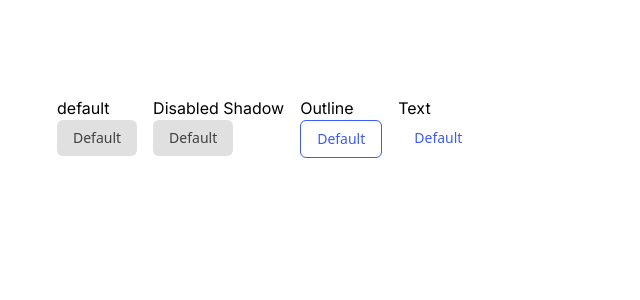
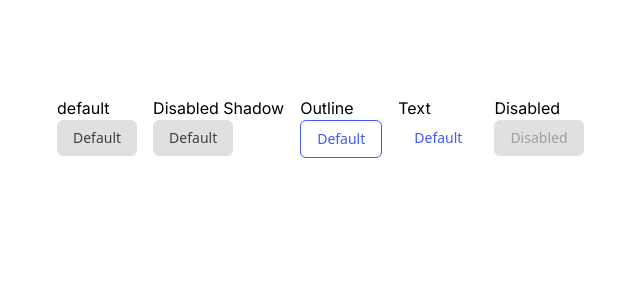
Before and after one commit to SebasUNLu/DevChallenge-Button, a Next.js app: page / in a window 1280 px wide. Shown: the top 300 px of the page, without its empty margins (175-815 px from the left). Built offline with nearby package versions, Linux system fonts and the light colour scheme.

Commit message:
US-03 disable button

```diff
--- a/app/components/StyledButton.jsx
+++ b/app/components/StyledButton.jsx
@@ -25,16 +25,27 @@ const theme = {
       text: "bg-white hover:bg-[#D32F2F1A] focus:bg-[#D32F2F1A] text-[#D32F2F]"
     }
   },
+  sizes: {
+    sm: "",
+    md: "",
+    lg: "",
+  },
+  disable: {
+    solid: "text-[#9E9E9E] bg-[#E0E0E0]",
+    text: "bg-white text-[#9E9E9E]"
+  }
 }
 const variantTypes = ["solid", "outline", "text"]
 
-const StyledButton = ({ color = "default", variant = "solid", text = 'Default', disableShadow = false, }) => {
+const StyledButton = ({ color = "default", variant = "solid", text = 'Default', disableShadow = false, disable = false }) => {
 
   const styleGeneral = "py-2 px-4 rounded-md font-sans font-medium text-sm";
 
   // Seteo el estilo default del boton (solido, con el color default)
   let styleVariant = theme.colors.default.solid;
-
+  if (disable)
+    styleVariant = theme.disable.solid
+  else {
     // Reviso si los colores y variantes son correctos
     // Colores --> default, primary, secondary, danger
     // Variantes --> solid (default), outline, text
@@ -43,10 +54,12 @@ const StyledButton = ({ color = "default", variant = "solid", text = 'Default',
     const variantChosen = variantTypes.includes(variant) ? variant : "default"
     styleVariant = theme.colors[colorChosen][variantChosen]
 
+  }
+
   const styleShadow = variant === "default" && !disableShadow ? "drop-shadow-md" : ""
 
   return (
-    <button className={`${styleGeneral} ${styleShadow} ${styleVariant}`}>
+    <button className={`${styleGeneral} ${styleShadow} ${styleVariant}`} disabled={disable}>
       {text}
     </button>
   );
--- a/app/page.js
+++ b/app/page.js
@@ -21,6 +21,10 @@ export default function Home() {
           <p className="text-black">Text</p>
           <StyledButton variant="text" />
         </div>
+        <div>
+          <p className="text-black">Disabled</p>
+          <StyledButton disable text="Disabled" />
+        </div>
       </div>
     </main>
   );
```
Lines whose indentation alone changed are shown as unchanged.
